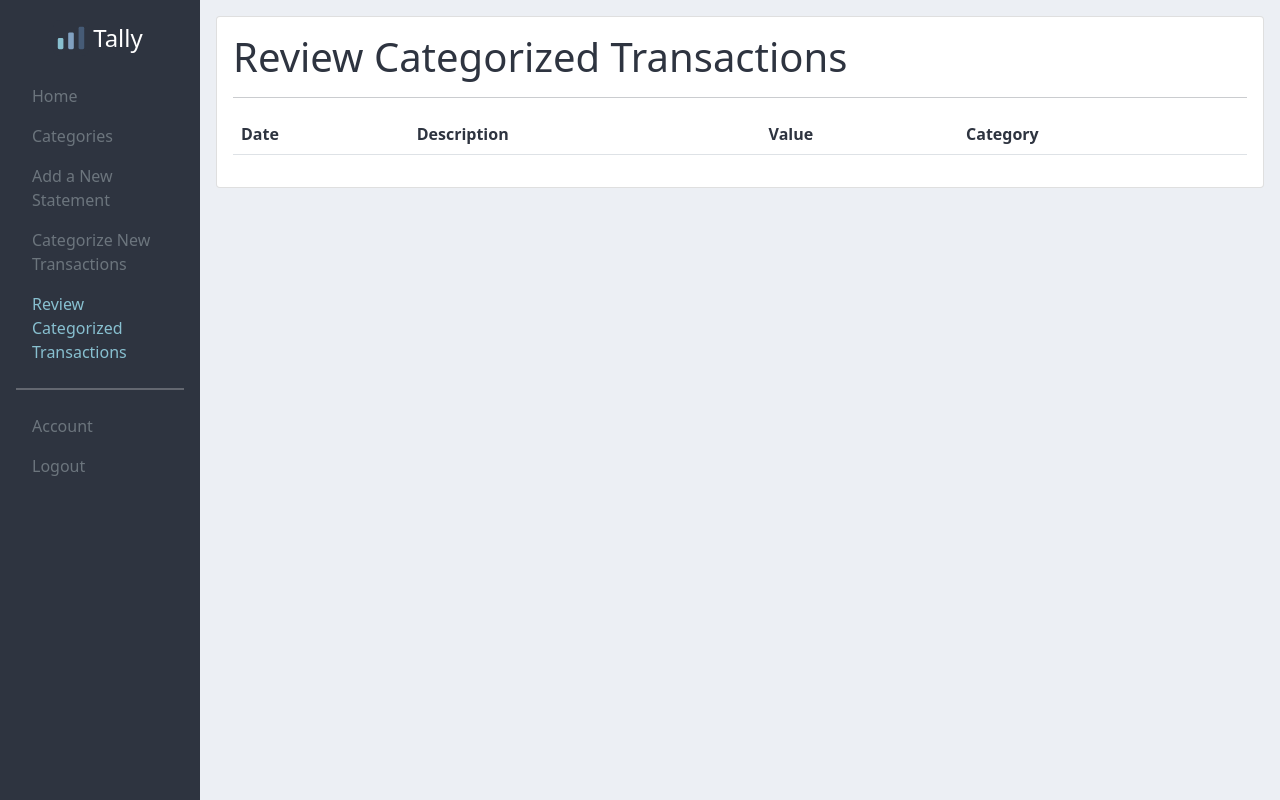
After one commit to scottdalgliesh/tally, a Flask app: page /review_all in a window 1280 px wide. The commit adds this page. Run offline with Flask 2, Linux system fonts and the light colour scheme; the visitor is signed in with stand-in values (Sample User, id 1); data comes from the database, SQL or seed files in the repository; data that the repository does not hold is empty; some libraries are stand-ins or nearby versions.

Commit message:
implement categorization (frontend)

```diff
--- a/tally/tally/routes.py
+++ b/tally/tally/routes.py
@@ -1,11 +1,12 @@
 from flask import current_app, flash, redirect, render_template, url_for
 from flask_login import current_user, login_required
+from sqlalchemy import desc
 from werkzeug import Response
 from werkzeug.utils import secure_filename
 
 from .. import db
 from . import bp
-from .forms import CategoryForm, StatementForm
+from .forms import CategoryForm, MultipleBillCategoryForm, StatementForm
 from .models import Bill, Category
 from .parse import parse_statement
 
@@ -90,13 +91,57 @@ def new_statement() -> str | Response:
 @login_required
 def categorize() -> str | Response:
     """Review un-categorized transactions, and apply categories."""
-    uncategorized_transactions = db.session.query(Bill).filter_by(
-        user_id=current_user.id,
-        category_id=None,
+    # -1 used for un-categorized items since None is not compatible with SelectField
+    choices = [(category.id, category.name) for category in current_user.categories]
+    choices.insert(0, (-1, ""))
+
+    uncategorized_bills = (
+        db.session.query(Bill)
+        .filter_by(user_id=current_user.id, category_id=None)
+        .order_by(desc(Bill.date))
     )
-    # TODO: add dynamic fields as described here: https://stackoverflow.com/questions/28375565/add-input-fields-dynamically-with-wtforms
+
+    # form choices must be dynamically assigned after instantiation
+    data = {"categories": [{"category": -1} for _ in uncategorized_bills]}
+    form = MultipleBillCategoryForm(data=data)
+    for sub_form in form.categories:
+        sub_form.category.choices = choices
+
+    if form.validate_on_submit():
+        categorized_counter = 0
+        for bill, field in zip(uncategorized_bills, form.categories, strict=True):
+            # ignore entries which have not been modified (i.e. still selected as blank)
+            if field.category.data == -1:
+                continue
+            bill.category_id = field.category.data
+            categorized_counter += 1
+
+        db.session.commit()
+        flash(f"{categorized_counter} bill(s) categorized successfully.", "success")
+        return redirect(url_for("tally.review_all"))
+
     return render_template(
         "categorize.html",
         title="Categorize",
-        transactions=uncategorized_transactions,
+        transactions=uncategorized_bills,
+        form=form,
+        zip=zip,
     )
+
+
+@bp.route("/review_all", methods=["GET", "POST"])
+@login_required
+def review_all() -> str | Response:
+    """Review categorized transactions."""
+    # pylint: disable=singleton-comparison
+    transactions = (
+        db.session.query(Bill)
+        .filter(Bill.user_id == current_user.id, Bill.category_id != None)
+        .order_by(desc(Bill.date))
+    )
+    # TODO: add edit button
+    return render_template(
+        "bills.html",
+        title="Review All",
+        transactions=transactions,
+    )
--- /dev/null
+++ b/tally/tally/templates/bills.html
@@ -0,0 +1,31 @@
+{% extends "base.html" %}
+{% block content %}
+    <div class="card">
+        <div class="card-body">
+            <h1 class="card-title">Review Categorized Transactions</h1>
+            <hr>
+            {% if not transactions %}
+                <p>There are currently no categorized transactions.</p>
+            {% else %}
+                <table class="table table-striped table-hover">
+                    <thead>
+                        <tr>
+                            <th>Date</th>
+                            <th>Description</th>
+                            <th>Value</th>
+                            <th>Category</th>
+                        </tr>
+                    </thead>
+                    {% for transaction in transactions %}
+                    <tr>
+                        <td>{{ transaction.date }}</th>
+                        <td>{{ transaction.descr }}</th>
+                        <td>{{ "{:.2f}".format(transaction.value) }}</th>
+                        <td>{{ transaction.category.name }}</th>
+                    </tr>
+                    {% endfor %}
+                </table>
+            {% endif %}
+        </div>
+    </div>
+{% endblock content %}
--- a/tally/templates/base.html
+++ b/tally/templates/base.html
@@ -28,8 +28,9 @@
           </a>
           {{ render_sidenav_item('tally.home', 'Home') }}
           {{ render_sidenav_item('tally.categories', 'Categories') }}
+          {{ render_sidenav_item('tally.new_statement', 'Add a New Statement') }}
           {{ render_sidenav_item('tally.categorize', 'Categorize New Transactions') }}
-          {{ render_sidenav_item('tally.new_statement', 'Add a New Statement') }}
+          {{ render_sidenav_item('tally.review_all', 'Review Categorized Transactions') }}
           <hr class="border border-white">
           {% if current_user.is_authenticated %}
           {{ render_sidenav_item('auth.account', 'Account') }}
```
Also changed, not shown: tally/tally/forms.py (+23 -1 lines), tally/tally/templates/categorize.html (+14 -6 lines).
